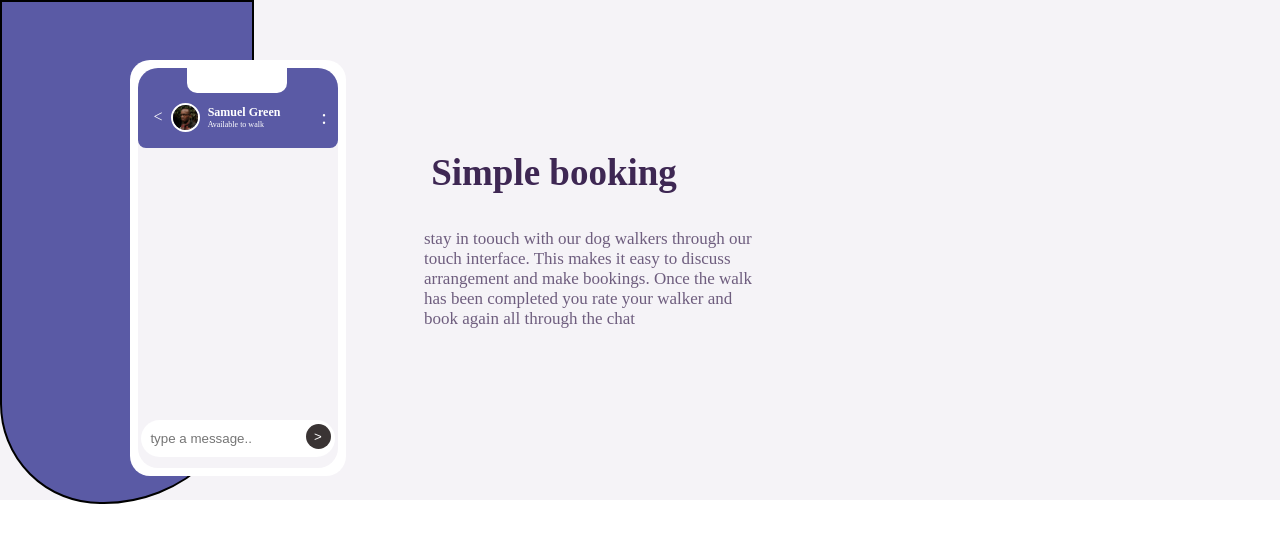
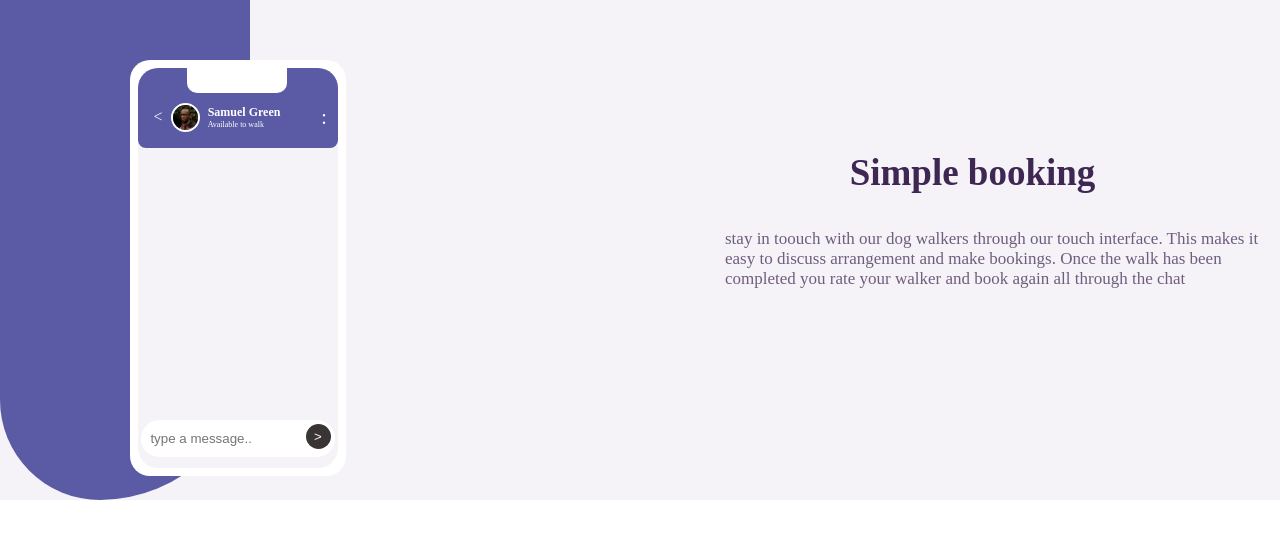
Before and after one commit to mugishavalens/project-on-chat, a plain HTML site: page index.html in a window 1280 px wide. Drawn offline with Linux system fonts and the light colour scheme.

Commit message:
changes on desktop

```diff
--- a/styles/index.css
+++ b/styles/index.css
@@ -133,9 +133,12 @@ h1{
         flex-direction: row;
         gap: 20px;
     }
+    .part1{
+        width: 100%;
+    }
 
     .text{
-        width: 350px;
+        width: 100%;
         margin-left: 130px;
         margin-top: 60px;
     }
@@ -143,13 +146,12 @@ h1{
         text-align: left;
     }
     h1{
-        margin-left: -70px;
+        margin-left: -40px;
     }
     .screen{
         margin-left: 130px;
     }
     .background{
-      border: 2px solid black;
       height: 500px;
       width: 250px;
       border-radius: 0 0 150px 100px;
```
